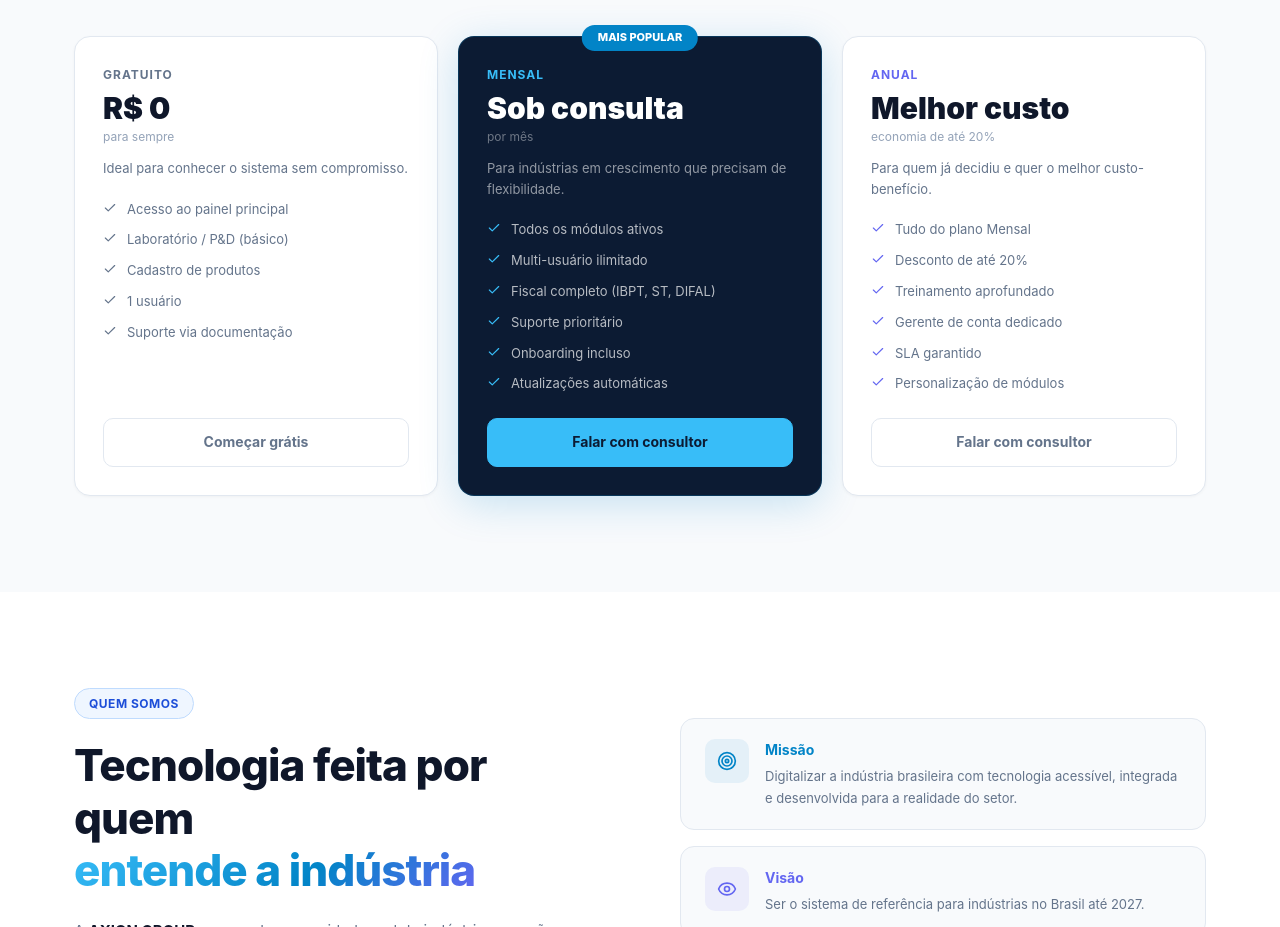
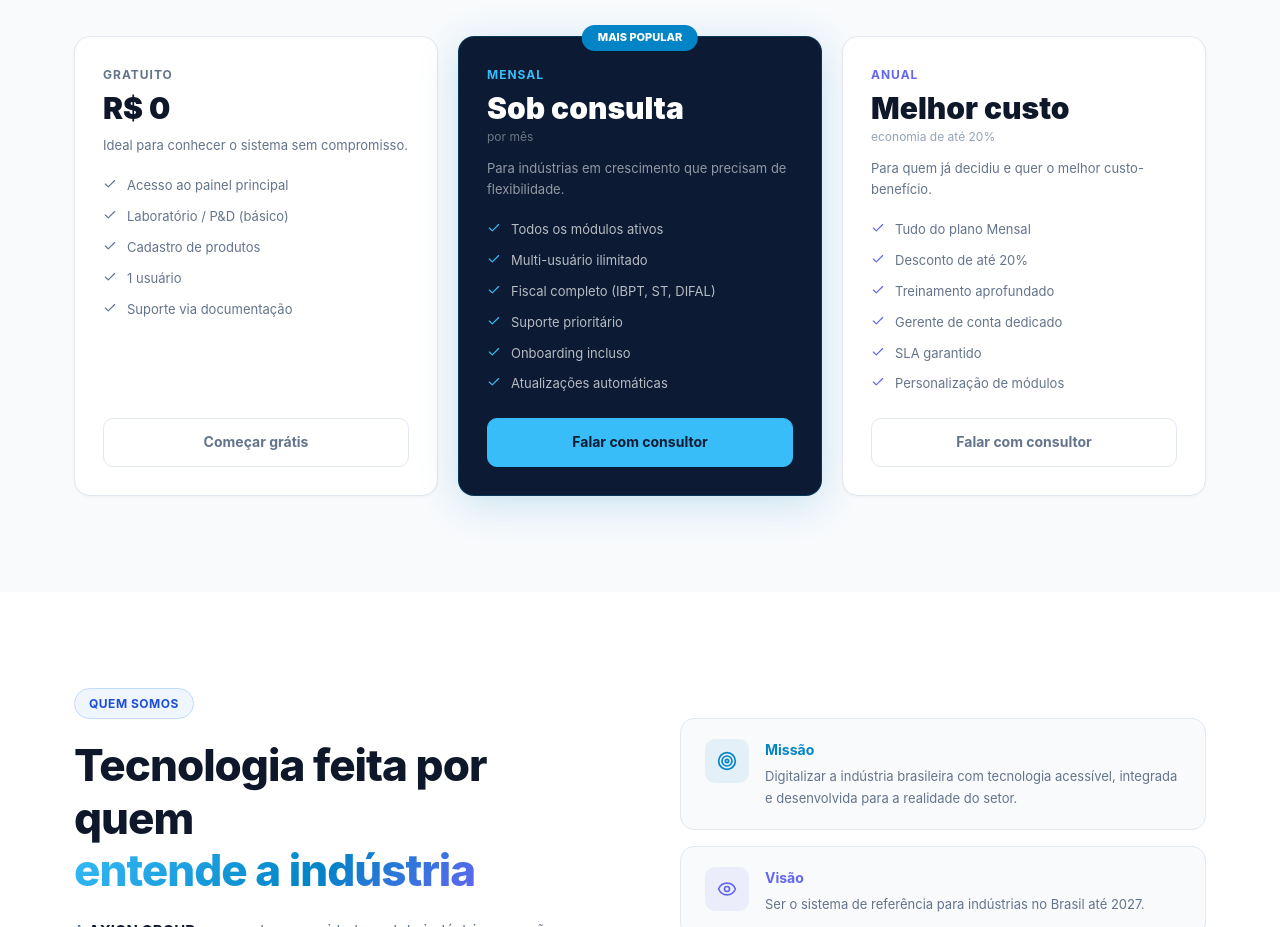
Before and after one commit to Fantini1991/axion-group-site, a React (Vite) app: page / in a window 1280 px wide. Shown: the part 4820-5747 px from the top of the page. Built offline with nearby package versions, Linux system fonts and the light colour scheme.

Commit message:
fix: remove texto 'para sempre' do plano gratuito
Co-Authored-By: Claude Sonnet 4.6 <noreply@anthropic.com>

```diff
--- a/src/sections/Planos.tsx
+++ b/src/sections/Planos.tsx
@@ -4,7 +4,7 @@ const planos = [
   {
     name: "Gratuito",
     price: "R$ 0",
-    period: "para sempre",
+    period: "",
     desc: "Ideal para conhecer o sistema sem compromisso.",
     color: "#64748b",
     features: [
```
